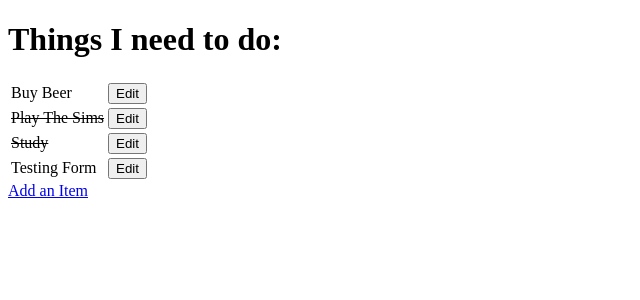
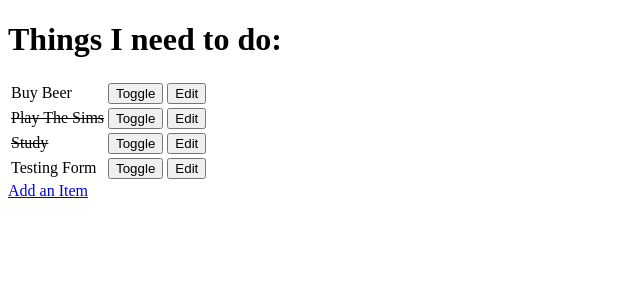
Before and after one commit to mariana-stefani/fsf-django, a Django app: page / in a window 1280 px wide. Shown: the top 300 px of the page, without its empty margins (0-640 px from the left). Run offline with Django 3.2, Linux system fonts and the light colour scheme; data comes from the database, SQL or seed files in the repository.

Commit message:
Added toggle button to todo/todod_list.htmlv

```diff
--- a/todo/templates/todo/todo_list.html
+++ b/todo/templates/todo/todo_list.html
@@ -16,10 +16,15 @@
                 <td>{{ item.name }}</td>
             {% endif %}
             <td>
-              <a href="/edit/{{ item.id }}">
-                <button>Edit</button>
+              <a href="/toggle/{{ item.id }}">
+                <button>Toggle</button>
               </a>
             </td>
+              <td>
+                <a href="/edit/{{ item.id }}">
+                  <button>Edit</button>
+                </a>
+              </td>
             </tr>
         {% empty %}
             <tr><td><h2>You have nothing to do.<br>Go have a lemonade!</h2></td></tr>
```
